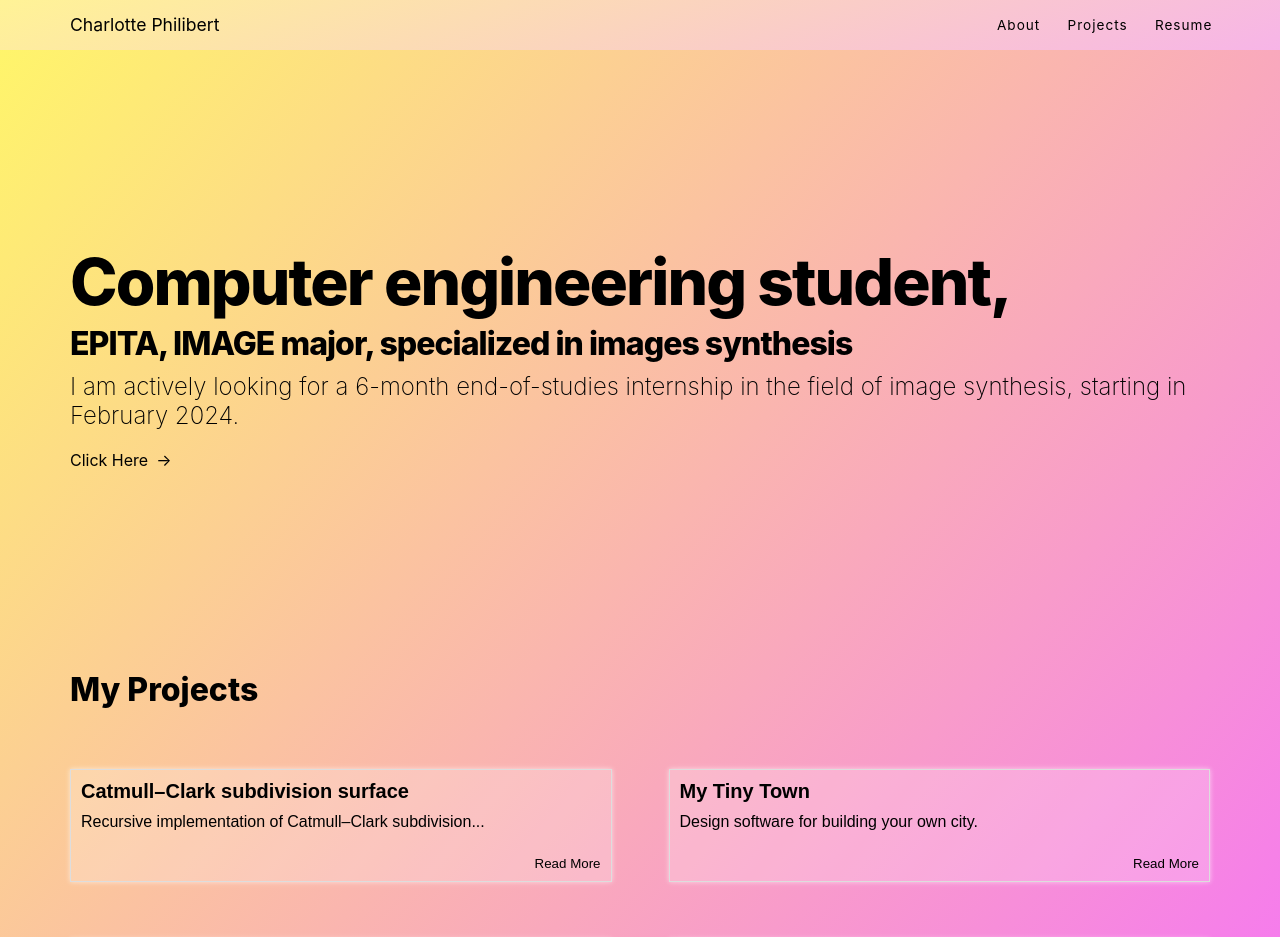
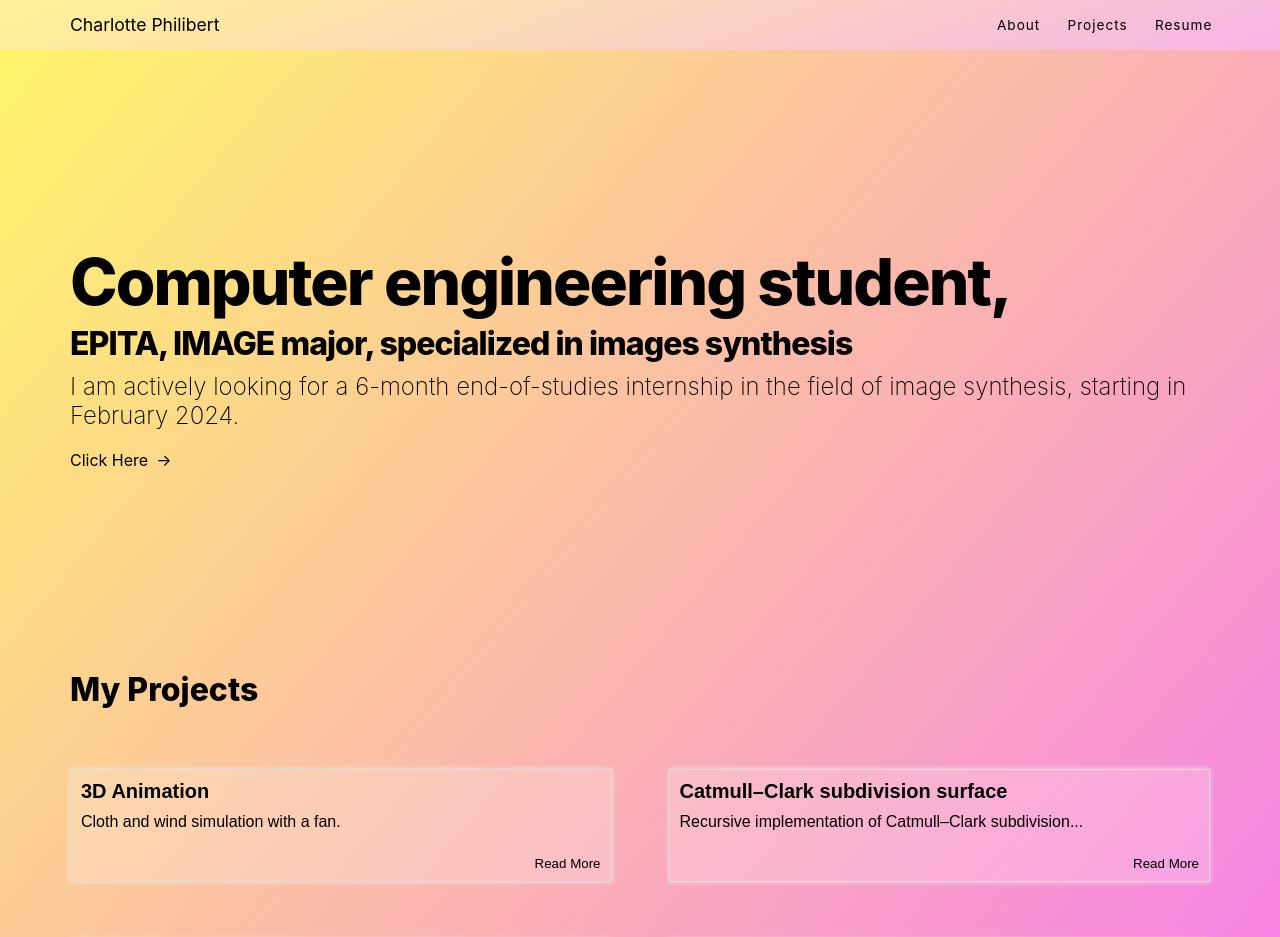
Before and after one commit to charlotte-pbt/portfolio, a SvelteKit app: page / in a window 1280 px wide. Shown: the top 937 px of the page. Built offline with nearby package versions, Linux system fonts and the light colour scheme.

Commit message:
add anim3d project

```diff
--- a/src/routes/projects/+page.svelte
+++ b/src/routes/projects/+page.svelte
@@ -53,6 +53,7 @@
           {#if i % 2 === 0}
               <div class="row">
                   {#each Array(2) as _, j}
+                    {#if projectsData[i+j]}
                       <button class="post {projectsData[i+j].visible ? 'expanded' : ''}" on:click={() => toggleExpand(projectsData[i+j])}>
                         <div class="post-text">
                           <h2 >{projectsData[i+j].title}</h2>
@@ -67,6 +68,7 @@
                             {/if}
                         </p>
                       </button>
+                    {/if}
                   {/each}
               </div>
           {/if}
--- a/src/routes/projects/projects.js
+++ b/src/routes/projects/projects.js
@@ -1,4 +1,37 @@
 export let projects = [
+
+    /* 3D Animation */
+
+    {
+        title: "3D Animation",
+        year: "5th year at Epita",
+        people: "2",
+        context: "School project",
+        description: "Cloth and wind simulation with a fan.",
+        infos: "Cloth and wind simulation : \n\nSeveral cloths are hung on clotheslines, and the wind comes from a fan that can be adjusted in terms of power and position.",
+        languages: ["C++", " OpenGL"],
+        crossplatform : ["Windows", " MacOS", " Linux"],
+        dependencies: ["Glad", " GLFW", " ImGui"],
+        visible: false,
+        images: [
+            {
+                path: "https://raw.githubusercontent.com/charlotte-pbt/portfolio/master/src/images/anim3d1.png",
+                alt: "Animation 3D",
+                id: "anim3d1",
+            },
+            {
+                path: "https://raw.githubusercontent.com/charlotte-pbt/portfolio/master/src/images/anim3d2.png",
+                alt: "Animation 3D",
+                id: "anim3d2",
+            },
+            {
+                path: "https://raw.githubusercontent.com/charlotte-pbt/portfolio/master/src/images/anim3d3.png",
+                alt: "Animation 3D",
+                id: "anim3d3",
+            }
+        ],
+        github: "https://github.com/charlotte-pbt/ANI3D",
+    },
 
     /* Catmull–Clark subdivision surface */
 
--- a/src/routes/projects/projects_preview.svelte
+++ b/src/routes/projects/projects_preview.svelte
@@ -24,6 +24,7 @@
           {#if i % 2 === 0}
               <div class="row">
                   {#each Array(2) as _, j}
+                    {#if projects[i+j]}
                         <a href="{base}/projects">
                             <button class="post" on:click={() => projects[i+j].visible=true}>
                                 <div class="post-text">
@@ -35,6 +36,7 @@
                                     </p>
                             </button>
                         </a>
+                    {/if}
                   {/each}
               </div>
             {/if}
```
Lines whose indentation alone changed are shown as unchanged.
